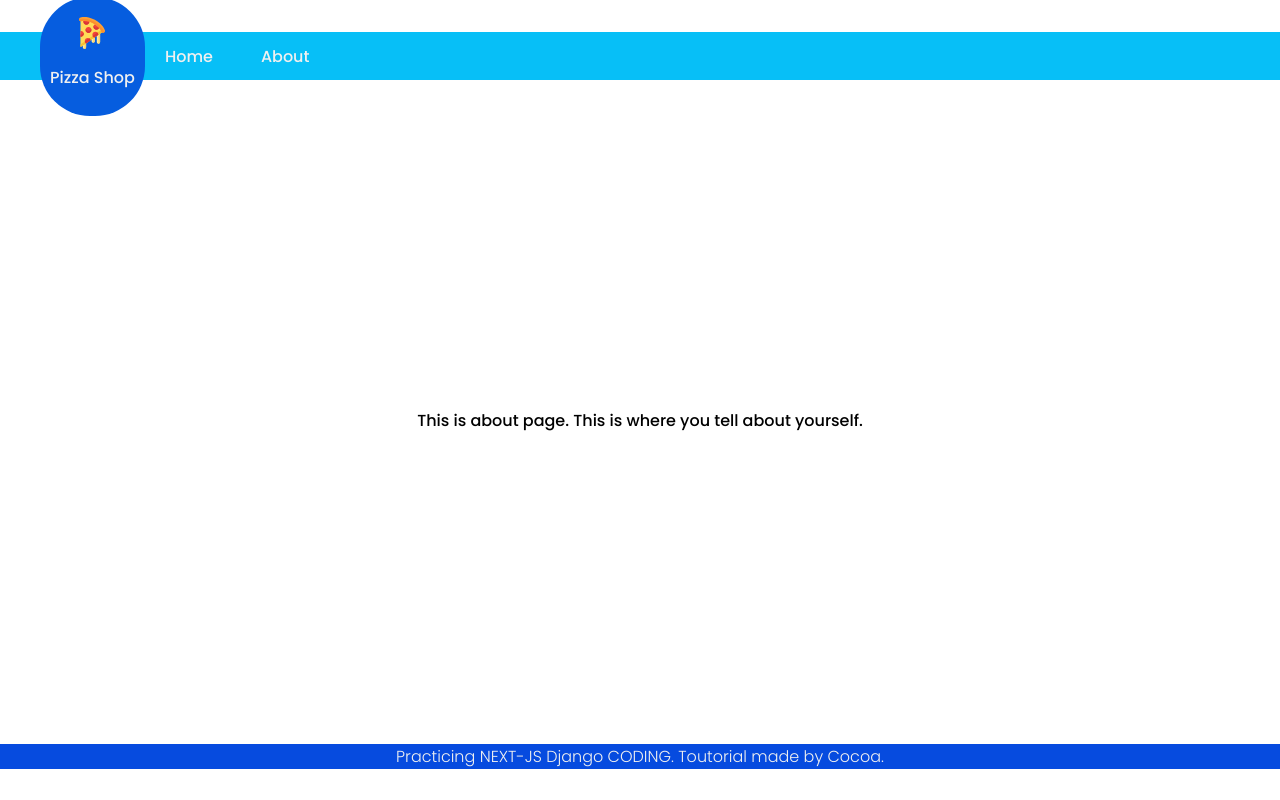
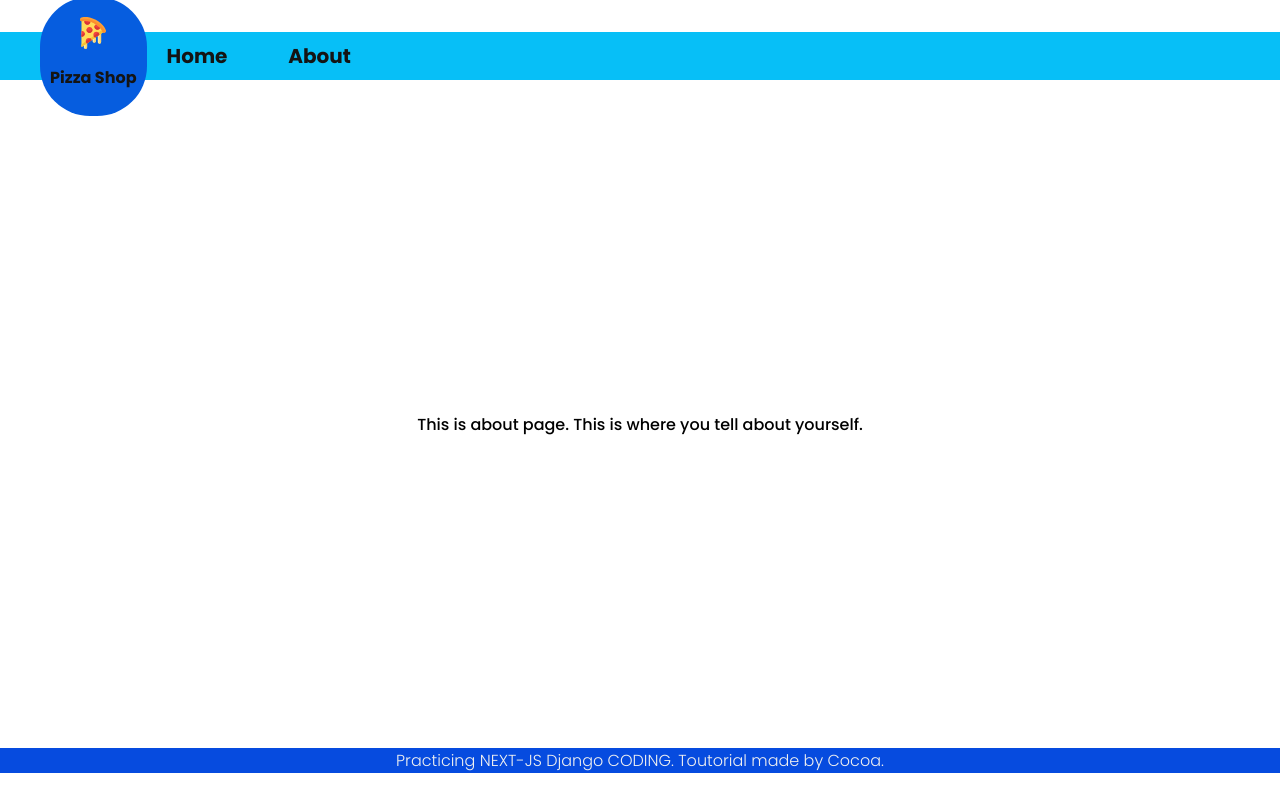
Before and after one commit to ashur-k/Pizza-Website, a Next.js app: page /aboutPage in a window 1280 px wide. Built offline with nearby package versions, Linux system fonts and the light colour scheme.

Commit message:
connected to online Django database

```diff
--- a/pages/[slug].js
+++ b/pages/[slug].js
@@ -57,7 +57,7 @@ export default function Pizza({pizza, otherPizzas}) {
 
 export const getStaticPaths = async () => {
 
-  const res = await fetch('http://127.0.0.1:8000/api/pizzas/');
+  const res = await fetch('https://ash-pizza-website.herokuapp.com/api/pizzas/');
   const pizzas = await res.json();
 
   console.log(pizzas)
@@ -74,7 +74,7 @@ export const getStaticPaths = async () => {
 
 export const getStaticProps = async ({params}) => {
 
-  const res = await fetch('http://127.0.0.1:8000/api/pizzas/');
+  const res = await fetch('https://ash-pizza-website.herokuapp.com/api/pizzas/');
   const pizzas = await res.json();
 
   const pizza = pizzas.filter(pizza => pizza.slug.includes(params.slug));
--- a/pages/index.js
+++ b/pages/index.js
@@ -12,7 +12,7 @@ export default function HomePage({ pizzas }) {
 
 export const getStaticProps = async ({params}) => {
 
-  const res = await fetch('http://127.0.0.1:8000/api/pizzas/');
+  const res = await fetch('https://ash-pizza-website.herokuapp.com/api/pizzas/');
   const pizzas = await res.json();
 
 
--- a/styles/MyApp.module.css
+++ b/styles/MyApp.module.css
@@ -9,8 +9,9 @@
   align-items: center;
   background-color: #07bff7;
   height: 3rem;
-  font-weight: 500;
-  color: #f0f0f0;
+  font-weight: 700;
+  color: #141414;
+  font-size: 20px;
 }
 
 .navbarContact {
```
